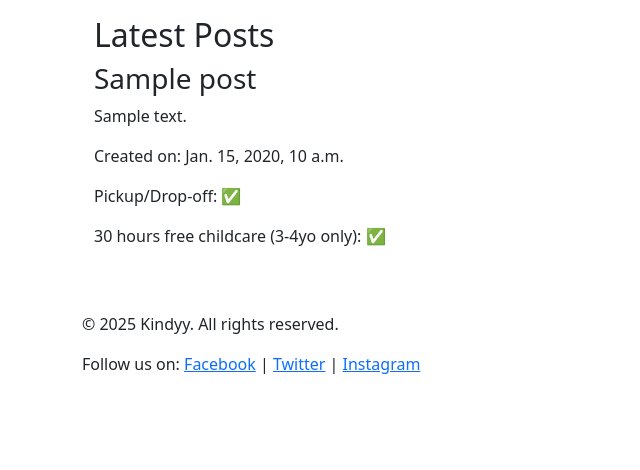
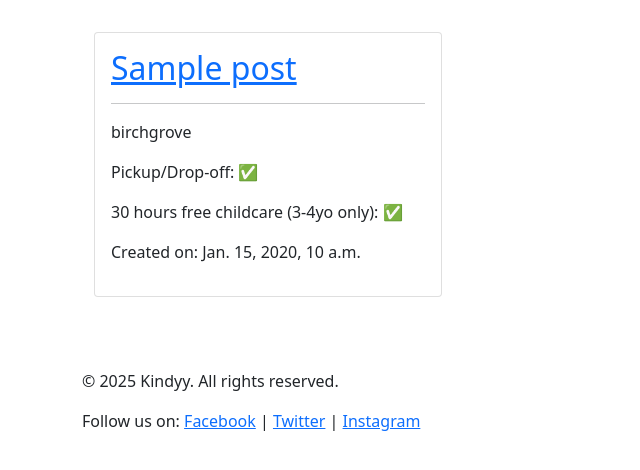
Before and after one commit to Anastasiya-m4c/kindyy, a Django app: page / in a window 1280 px wide. Shown: the part 80-550 px from the top of the page, without its empty margins (0-640 px from the left). Run offline with Django 4.2, Linux system fonts and the light colour scheme; tables that the repository leaves empty hold one stand-in row (values such as "Sample post").

Commit message:
add basic index.html template

```diff
--- a/providers/templates/kindyy/index.html
+++ b/providers/templates/kindyy/index.html
@@ -2,26 +2,50 @@
 
 {% block content %}
 
+<!-- index.html content starts here -->
 <div class="container-fluid">
     <div class="row">
-        <div class="col-md-12">
-            <h2>Latest Posts</h2>
-            {% for post in object_list %}
-            <div class="post">
-                <h3>{{ post.title }}</h3>
-                <p>{{ post.content }}</p>
-                <p>Created on: {{ post.created_on }}</p>
+
+        <!-- Childcare provider posts -->
+        <div class="col-12 mt-3 left">
+            <div class="row">
+                {% for post in post_list %}
+                <div class="col-md-4">
+                    <div class="card mb-4">
+                        <div class="card-body">
+                            <a href="#" class="post-link">
+                                <h2 class="card-title">{{ post.title }}</h2>
+                            </a>
+                            <hr />
+                            <p class="area">{{ post.area }}</p>
                             <p>
                                 Pickup/Drop-off: {% if post.pickup_dropoff_available %}✅{% else %}❌{% endif %}
                             </p>
                             <p>
                                 30 hours free childcare (3-4yo only): {% if post.accepts_30_hours %}✅{% else %}❌{% endif %}
                             </p>
+                            <p>Created on: {{ post.created_on }}</p>
                         </div>
-            {% empty %}
-            <p>No posts available.</p>
+                    </div>
+                </div>
+                {% if forloop.counter|divisibleby:3 %}
+            </div>
+            <div class="row">
+                {% endif %}
                 {% endfor %}
             </div>
         </div>
+    </div>
+    {% if is_paginated %}
+    <nav aria-label="Page navigation">
+        <ul class="pagination justify-content-center">
+            {% if page_obj.has_next %}
+            <li><a href="?page={{ page_obj.next_page_number }}" class="page-link"> NEXT &raquo;</a></li>
+            {% endif %}
+        </ul>
+    </nav>
+    {% endif %}
+</div>
 
+<!-- index.html content ends here -->
 {% endblock %}
--- a/templates/base.html
+++ b/templates/base.html
@@ -52,7 +52,7 @@
                 <a href="https://www.instagram.com" target="_blank" rel="noopener noreferrer">Instagram</a>
             </p>
         </footer>
-
+    <!-- Bootstrap JS -->
         <script src="https://cdn.jsdelivr.net/npm/bootstrap@5.0.1/dist/js/bootstrap.bundle.min.js"
         integrity="sha384-gtEjrD/SeCtmISkJkNUaaKMoLD0//ElJ19smozuHV6z3Iehds+3Ulb9Bn9Plx0x4" crossorigin="anonymous">
         </script>
```
Also changed, not shown: providers/templates/kindyy/post_list.html (deleted, +0 -26 lines). Lines whose indentation alone changed are shown as unchanged.
